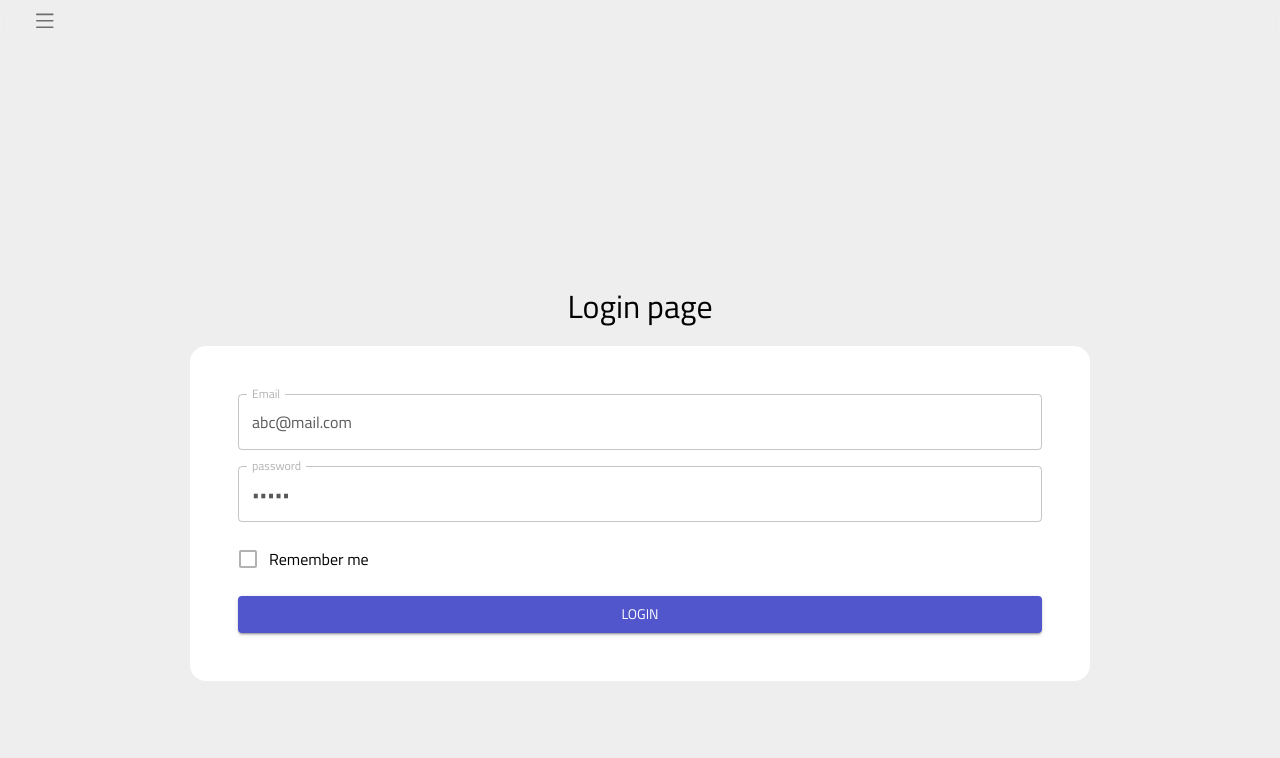
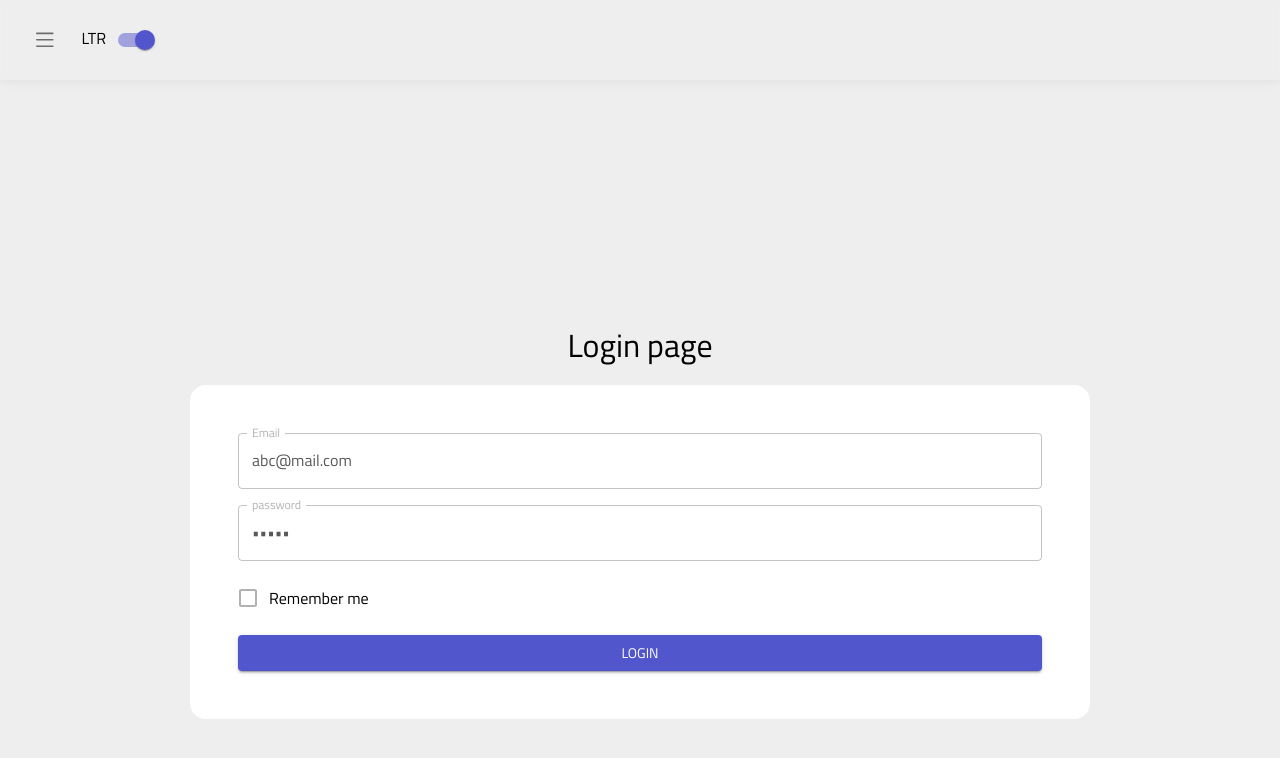
Before and after one commit to MahdiMotallebi/Clone-Material-kit, a React (Create React App) app: page /login in a window 1280 px wide. Shown: the top 758 px of the page. Built offline with nearby package versions, Linux system fonts and the light colour scheme.

Commit message:
Implement RTL to LTR

```diff
--- a/public/index.html
+++ b/public/index.html
@@ -1,5 +1,5 @@
 <!DOCTYPE html>
-<html lang="en">
+<html lang="en" dir="ltr">
   <head>
     <meta charset="utf-8" />
     <link rel="icon" href="%PUBLIC_URL%/favicon.ico" />
@@ -10,34 +10,13 @@
       content="Web site created using create-react-app"
     />
     <link rel="apple-touch-icon" href="%PUBLIC_URL%/logo192.png" />
-    <!--
-      manifest.json provides metadata used when your web app is installed on a
-      user's mobile device or desktop. See https://developers.google.com/web/fundamentals/web-app-manifest/
-    -->
+
     <link rel="manifest" href="%PUBLIC_URL%/manifest.json" />
-    <!--
-      Notice the use of %PUBLIC_URL% in the tags above.
-      It will be replaced with the URL of the `public` folder during the build.
-      Only files inside the `public` folder can be referenced from the HTML.
 
-      Unlike "/favicon.ico" or "favicon.ico", "%PUBLIC_URL%/favicon.ico" will
-      work correctly both with client-side routing and a non-root public URL.
-      Learn how to configure a non-root public URL by running `npm run build`.
-    -->
     <title>React App</title>
   </head>
   <body>
     <noscript>You need to enable JavaScript to run this app.</noscript>
     <div id="root"></div>
-    <!--
-      This HTML file is a template.
-      If you open it directly in the browser, you will see an empty page.
-
-      You can add webfonts, meta tags, or analytics to this file.
-      The build step will place the bundled scripts into the <body> tag.
-
-      To begin the development, run `npm start` or `yarn start`.
-      To create a production bundle, use `npm run build` or `yarn build`.
-    -->
   </body>
 </html>
--- /dev/null
+++ b/src/components/direction.tsx
@@ -0,0 +1,34 @@
+import React from 'react';
+import rtlPlugin from 'stylis-plugin-rtl';
+import { CacheProvider } from '@emotion/react';
+import createCache from '@emotion/cache';
+import { prefixer } from 'stylis';
+import Box from '@mui/material/Box';
+import { useGlobalContext } from '../context';
+
+interface Props {
+  children: React.ReactNode;
+}
+
+const cacheRtl = createCache({
+  key: 'muirtl',
+  stylisPlugins: [prefixer, rtlPlugin]
+});
+
+const cacheLtr = createCache({
+  key: 'muiltr'
+});
+
+const Direction = ({ children }: Props) => {
+  const { state } = useGlobalContext(); // get dir html
+
+  return (
+    <CacheProvider value={state.dir === 'rtl' ? cacheRtl : cacheLtr}>
+      <Box sx={{ width: '100%' }} dir={state.dir}>
+        {children}
+      </Box>
+    </CacheProvider>
+  );
+};
+
+export default Direction;
--- a/src/context/index.tsx
+++ b/src/context/index.tsx
@@ -6,6 +6,7 @@ import React, { createContext, useContext } from 'react';
 import { PaletteMode } from '@mui/material';
 import { ThemeProvider } from '@mui/material/styles';
 import { useMode } from '../theme/themeConfig';
+import Direction from '../components/direction';
 
 //Types
 interface ProviderTypes {
@@ -34,6 +35,7 @@ interface InitialState {
   showModal: boolean;
   updatedPost: Post;
   authInfo: AuthInfo;
+  dir: string;
 }
 //initailState
 const initialState: InitialState = {
@@ -41,7 +43,8 @@ const initialState: InitialState = {
   posts: [],
   showModal: false,
   updatedPost: { id: 1, userId: 1, title: '', body: '' },
-  authInfo: { name: '', email: '' }
+  authInfo: { name: '', email: '' },
+  dir: document.documentElement.dir
 };
 
 //create context
@@ -68,7 +71,9 @@ const ContextProvider = ({ children }: ProviderTypes) => {
         handleState
       }}
     >
-      <ThemeProvider theme={theme}>{children}</ThemeProvider>
+      <Direction>
+        <ThemeProvider theme={theme}>{children}</ThemeProvider>
+      </Direction>
     </GlobalContext.Provider>
   );
 };
--- a/src/pages/global/SidebarLeft.tsx
+++ b/src/pages/global/SidebarLeft.tsx
@@ -1,6 +1,7 @@
 import React from 'react';
 import { useNavigate } from 'react-router-dom';
 import { Link, Route, Routes } from 'react-router-dom';
+import { useGlobalContext } from '../../context';
 
 //MUI
 import {
@@ -17,7 +18,8 @@ import {
   Avatar,
   Menu,
   MenuItem,
-  Typography
+  Typography,
+  Switch
 } from '@mui/material';
 
 //icons
@@ -32,8 +34,6 @@ import {
 //components
 import Dashboard from '../dashboard';
 import Login from '../login';
-import { useGlobalContext } from '../../context';
-import Home from '../user';
 import Products from '../products';
 import User from '../user';
 
@@ -41,8 +41,9 @@ const drawerWidth = '240px';
 
 const SidebarLeft = () => {
   const navigate = useNavigate();
-  const { state } = useGlobalContext();
+  const { state, handleState } = useGlobalContext();
   const [mobileOpen, setMobileOpen] = React.useState<boolean>(false);
+  const [Ltr, setLtr] = React.useState<boolean>(true);
 
   const [anchorElUser, setAnchorElUser] = React.useState<null | HTMLElement>(
     null
@@ -64,6 +65,13 @@ const SidebarLeft = () => {
     localStorage.removeItem('token');
     handleCloseUserMenu();
     navigate('/login');
+  };
+
+  const handleChange = (e: React.ChangeEvent<HTMLInputElement>) => {
+    setLtr(e.target.checked);
+    e.target.checked
+      ? handleState({ ...state, dir: 'ltr' })
+      : handleState({ ...state, dir: 'rtl' });
   };
 
   const menu = [
@@ -109,7 +117,8 @@ const SidebarLeft = () => {
         component="nav"
         sx={{
           width: { xl: drawerWidth },
-          flexShrink: { xl: 0 }
+          flexShrink: { xl: 0 },
+          position: 'relative'
         }}
       >
         <Drawer
@@ -148,15 +157,27 @@ const SidebarLeft = () => {
         <AppBar
           position="sticky"
           color="transparent"
-          sx={{ backdropFilter: 'blur(5px)' }}
+          sx={{
+            backdropFilter: 'blur(5px)',
+            height: '80px',
+            boxShadow: '0 0  10px #ddd'
+          }}
           elevation={0}
         >
           <Container
             maxWidth="xl"
             sx={{
+              height: '100%',
               display: 'flex',
-              justifyContent: 'space-between',
-              alignItems: 'center'
+              alignItems: 'center',
+              justifyContent: 'space-between'
+            }}
+          >
+            <Box
+              sx={{
+                display: 'flex',
+                alignItems: 'center',
+                gap: '1rem'
               }}
             >
               <IconButton
@@ -168,9 +189,22 @@ const SidebarLeft = () => {
               >
                 <BsList />
               </IconButton>
+              <Box>
+                <Box component="span" textTransform="uppercase">
+                  ltr
+                </Box>
+                <Switch
+                  checked={Ltr}
+                  onChange={(e) => handleChange(e)}
+                  value={Ltr}
+                  color="primary"
+                />
+              </Box>
+            </Box>
+
             {localStorage.getItem('token') && (
               <Toolbar disableGutters>
-                <Box>
+                <Box sx={{ marginLeft: 'auto' }}>
                   <Tooltip title="Open settings">
                     <IconButton onClick={handleOpenUserMenu}>
                       <Avatar alt="Remy Sharp" src="/img/user.jpg" />
--- a/src/styles/global.scss
+++ b/src/styles/global.scss
@@ -44,6 +44,7 @@ textarea {
 
 *::-webkit-scrollbar {
   width: 8px;
+  height: 8px;
 }
 
 *::-webkit-scrollbar-track {
@@ -59,16 +60,6 @@ textarea {
   background: #555;
 }
 
-input[type='number']::-webkit-outer-spin-button,
-input[type='number']::-webkit-inner-spin-button {
-  -webkit-appearance: none;
-  margin: 0;
-}
-
-input[type='number'] {
-  -moz-appearance: textfield;
-}
-
 //Remove outline when select cell in data grid
 .MuiDataGrid-root .MuiDataGrid-columnHeader:focus,
 .MuiDataGrid-root .MuiDataGrid-cell:focus {
```
Also changed, not shown: package.json (+7 -0 lines), 1 other file (tests, documents, lock files or other folders). Lines whose indentation alone changed are shown as unchanged.
